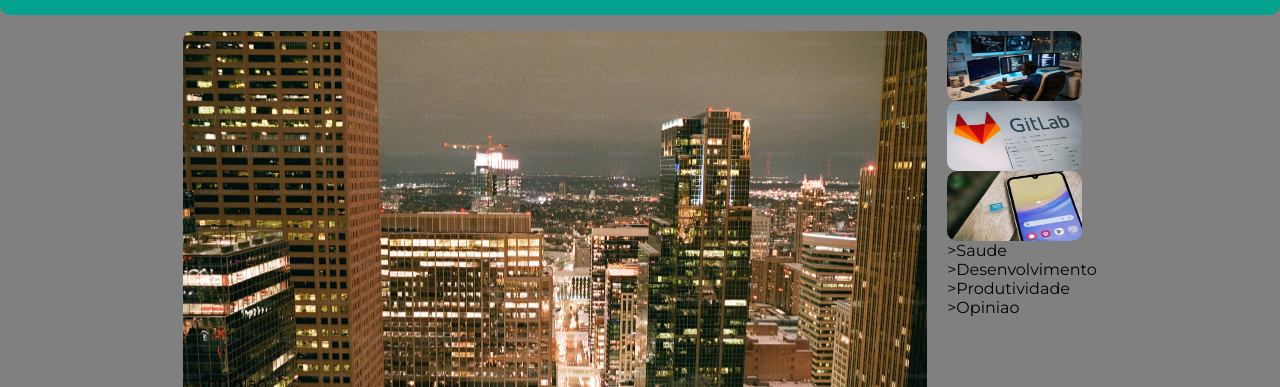
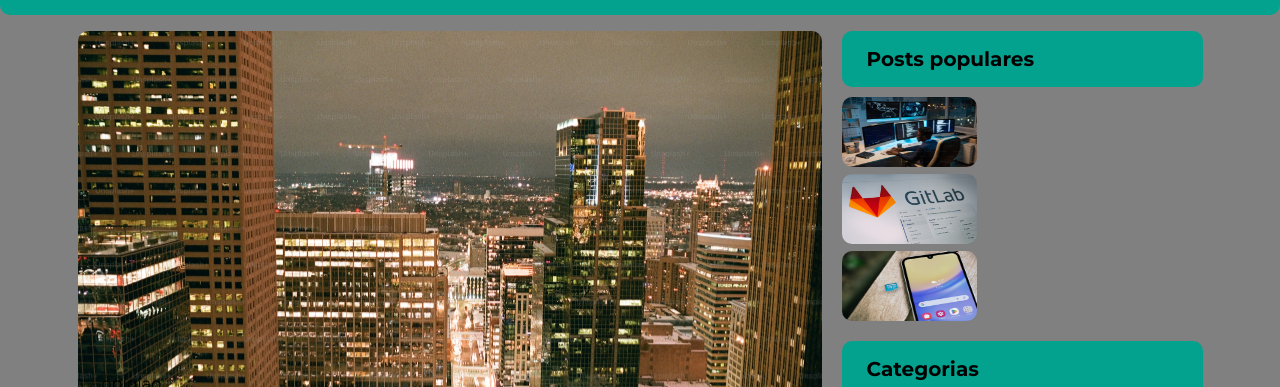
Before and after one commit to nakabavictor/BlogResponsivo, a plain HTML site: page index.html in a window 1280 px wide. Shown: the part 87-474 px from the top of the page. Drawn offline with Linux system fonts and the light colour scheme.

Commit message:
fix main

```diff
--- a/index.html
+++ b/index.html
@@ -82,9 +82,9 @@
       </div>
 
       <div class="aside d-flex">
-        <div class="d-flex">
-          <div class="barrinha-popular">
-            <p></p>
+        <div class="posts-populares d-flex">
+          <div class="barra">
+            <p>Posts populares</p>
           </div>
           <div class="side-cards d-flex">
             <div class="side-card d-flex">
@@ -110,9 +110,9 @@
             </div>
           </div>
         </div>
-        <div class="categorias">
-          <div class="barra-categorias">
-            <h3></h3>
+        <div class="categorias d-flex">
+          <div class="barra d-flex">
+            <p>Categorias</p>
           </div>
           <div class="temas">
             <p class="fake-filter">>Saude</p>
--- a/style/style.css
+++ b/style/style.css
@@ -44,6 +44,7 @@ main {
   width: 100%;
   display: flex;
   flex-direction: row;
+  flex-wrap: wrap;
   gap: 20px;
   align-items: start;
 }
@@ -103,15 +104,19 @@ main .principal {
 }
 
 .aside {
+  width: 361px;
   flex-direction: column;
+  gap: 20px;
 }
 
-.barrinha-popular {
-  font-size: 20px;
+.posts-populares {
+  flex-direction: column;
+  gap: 10px;
 }
 
 .side-cards {
   flex-direction: column;
+  gap: 7px;
 }
 
 .titulo-popular {
@@ -128,6 +133,21 @@ main .principal {
   height: 70px;
 }
 
+.categorias {
+  flex-direction: column;
+  gap: 10px;
+}
+
+.temas {
+  flex-direction: column;
+  gap: 5px;
+}
+
+.temas p {
+  font-weight: 600;
+  font-size: 16px;
+}
+
 footer {
   background-color: #02a28f;
   height: 48px;
```
